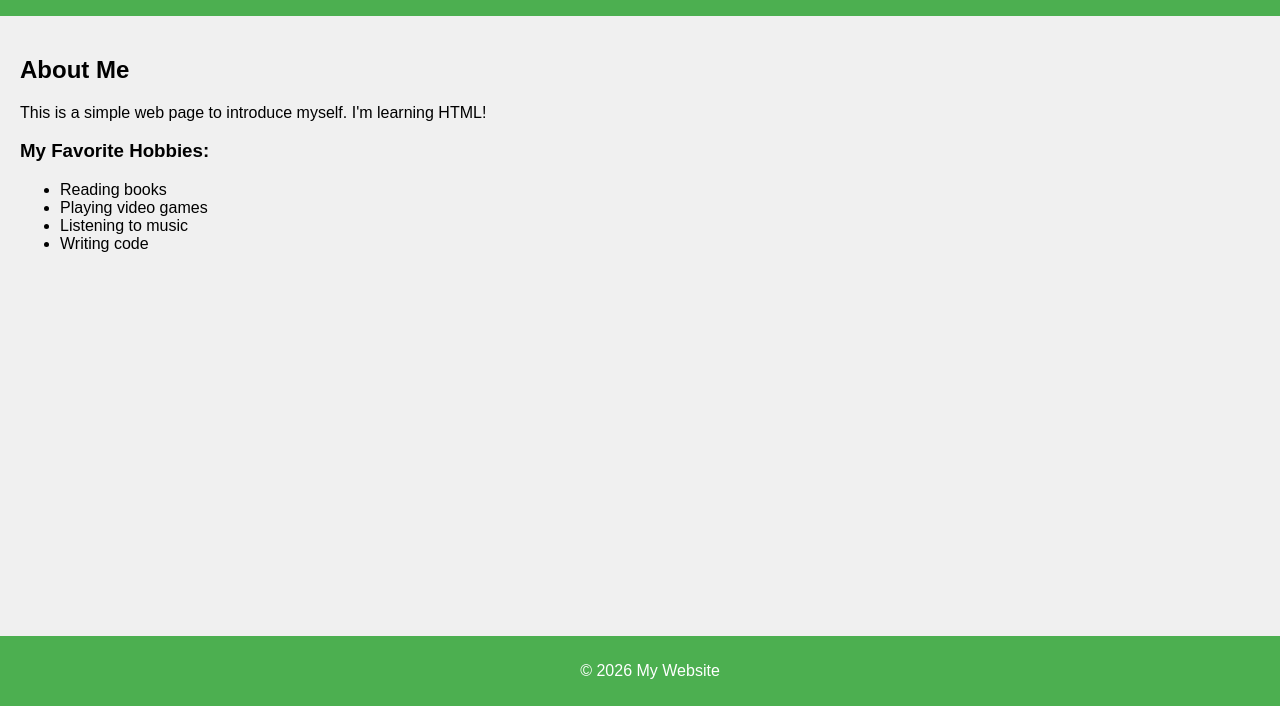
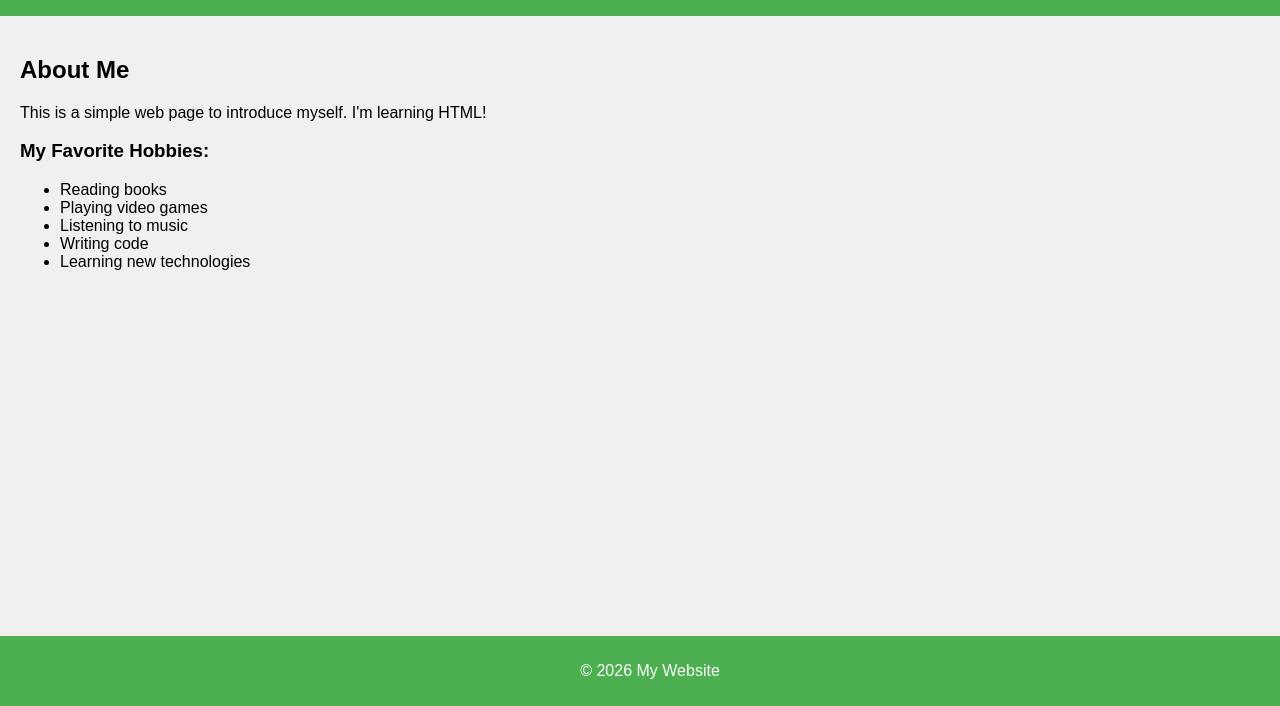
Before and after one commit to nagendrababu2785/basic, a plain HTML site: page index.html in a window 1280 px wide. Shown: the part 94-800 px from the top of the page. Drawn offline with Linux system fonts and the light colour scheme.

Commit message:
Update index.html

```diff
--- a/index.html
+++ b/index.html
@@ -46,6 +46,7 @@
             <li>Playing video games</li>
             <li>Listening to music</li>
             <li>Writing code</li>
+            <li>Learning new technologies</li>
         </ul>
     </main>
 
```
